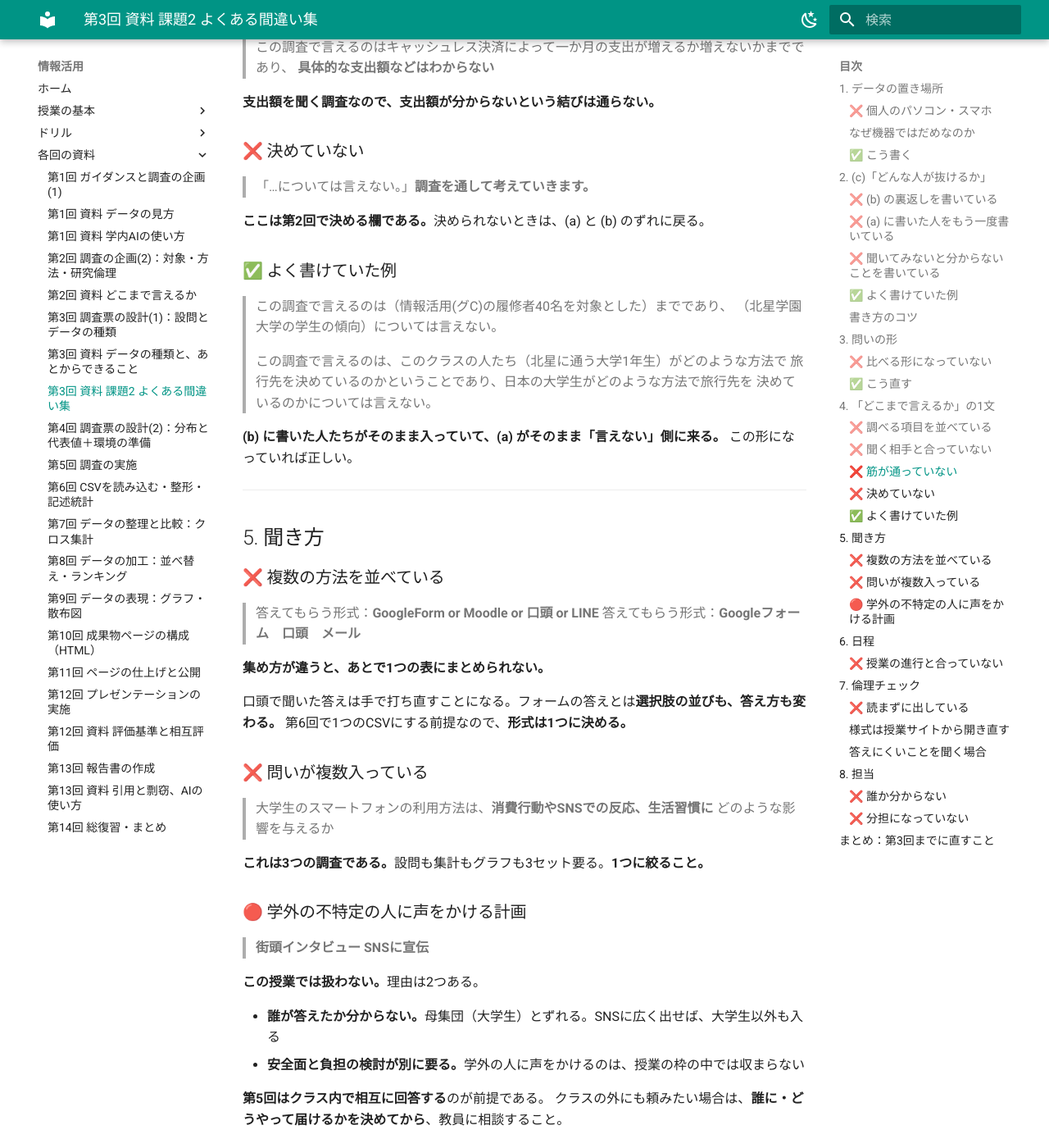
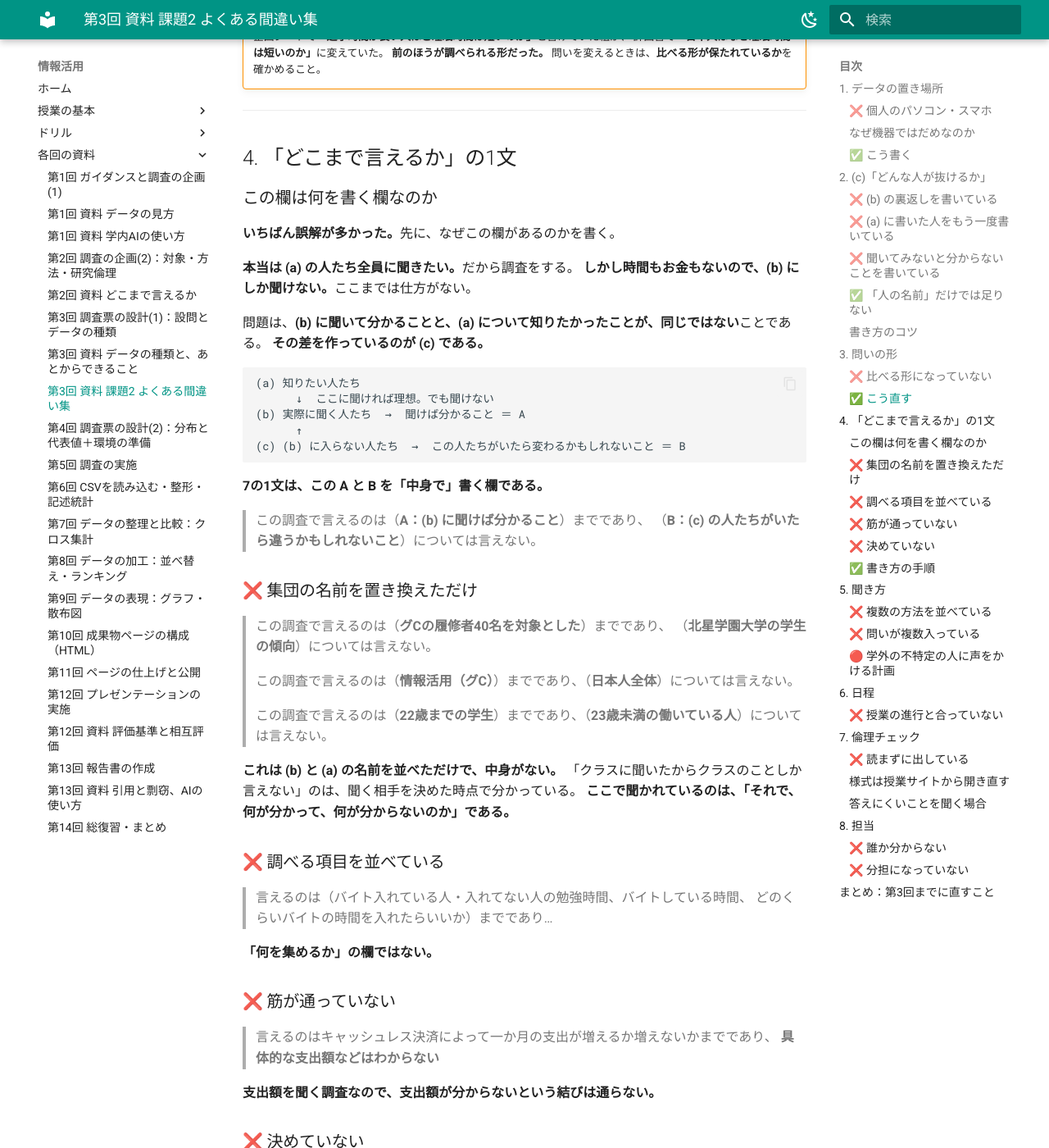
Before and after one commit to aonoa68/joho-katsuyo, an MkDocs documentation site: the page built from docs/plan-mistakes.md, in a window 1280 px wide and 1400 px high, scrolled down 3790 px. Shown: the whole window at 82% size. Built offline with MkDocs 1.6.1 and Material for MkDocs 9.7.7, drawn with Linux system fonts in a browser that asks for light colours; some of the changed text lies outside the part shown.

Commit message:
(c)と7の関係を書き直した
7欄は「(b)に聞けば分かること」と「(c)の人たちがいたら違ったかもしれない
こと」を中身で書く欄である。集団の名前を(b)(a)で置き換えただけでは
答えになっていない。これを正解として示していたので直した。

- 7節：(a)→(b)→(c)→AとBの関係を図で示し、(c)由来の例を3つ追加
- 7節：相関と因果、浅さと深さは正しい指摘だがこの欄の話ではないと明示
- 2節：(c)は「抜ける人の名前」で止めず「その人がいたら何が変わりそうか」
  まで書く。右の列がそのまま7の言えない側になることを表で示した
- まとめのチェックリストを2項目追加

Co-Authored-By: Claude Opus 5 (1M context) <noreply@anthropic.com>
Claude-Session: https://claude.ai/code/session_01491iACNdyWdrViehZyTRv6

````diff
--- a/docs/plan-mistakes.md
+++ b/docs/plan-mistakes.md
@@ -78,7 +78,9 @@
 
 **答えてもらう前には分からない。**ずれは、**依頼する前に分かること**で書く。
 
-### ✅ よく書けていた例
+### ✅ 「人の名前」だけでは足りない
+
+次の4つは、**抜ける人を具体的に挙げられている**点でよい。
 
 > 1年生にしか聞いていないので、大学生全学年に対応していない。
 > 北海道の人にしか聞いていないので、「日本」の大学生という部分では不足している。
@@ -90,7 +92,21 @@
 
 > スマホを持っていない人、使用に制限がかけられている人。
 
-**共通しているのは、「抜ける人が、結論を変えてしまう」ことが見えている**点である。
+**ただし、ここで止まると7の1文が書けない。**
+
+(c) は、**7（どこまで言えるか）を書くための材料**である。
+7には「**(c) の人たちがいたら、違っていたかもしれないこと**」を書く。
+だから (c) には、**抜ける人の名前**と、**その人がいたら何が変わりそうか**の両方が要る。
+
+| (c)：抜ける人 | **その人がいたら、何が変わりそうか** |
+|---|---|
+| 北海道の学生しか聞いていない | 移動にかかる**費用の重みが違う**ので、旅行先の選び方が変わるかもしれない |
+| キャッシュレスが普及していない地域の大学生 | **現金しか使えない場面が多い**と、支出額の差が出ないかもしれない |
+| スマホを持っていない人・使用に制限がある人 | **使用時間が極端に短い人**が入ると、視力との関係が見えなくなるかもしれない |
+| 2〜4年生、他大学の学生 | **1限の時間割や通学距離が違う**ので、朝食と出席率の関係が変わるかもしれない |
+
+**右の列が書ければ、それがそのまま7の「言えない側」になる。**
+右が書けないときは、**その抜け方は結論に効いていない**ということなので、別のものを探す。
 
 ### 書き方のコツ
 
@@ -138,22 +154,52 @@
 
 ## 4. 「どこまで言えるか」の1文
 
+### この欄は何を書く欄なのか
+
+**いちばん誤解が多かった。**先に、なぜこの欄があるのかを書く。
+
+**本当は (a) の人たち全員に聞きたい。**だから調査をする。
+**しかし時間もお金もないので、(b) にしか聞けない。**ここまでは仕方がない。
+
+問題は、**(b) に聞いて分かることと、(a) について知りたかったことが、同じではない**ことである。
+**その差を作っているのが (c) である。**
+
+```
+(a) 知りたい人たち
+      ↓  ここに聞ければ理想。でも聞けない
+(b) 実際に聞く人たち  →  聞けば分かること ＝ A
+      ↑
+(c) (b) に入らない人たち  →  この人たちがいたら変わるかもしれないこと ＝ B
+```
+
+**7の1文は、この A と B を「中身で」書く欄である。**
+
+> この調査で言えるのは（**A：(b) に聞けば分かること**）までであり、
+> （**B：(c) の人たちがいたら違うかもしれないこと**）については言えない。
+
+### ❌ 集団の名前を置き換えただけ
+
+> この調査で言えるのは（**グCの履修者40名を対象とした**）までであり、
+> （**北星学園大学の学生の傾向**）については言えない。
+
+> この調査で言えるのは（**情報活用（グC）**）までであり、（**日本人全体**）については言えない。
+
+> この調査で言えるのは（**22歳までの学生**）までであり、（**23歳未満の働いている人**）については言えない。
+
+**これは (b) と (a) の名前を並べただけで、中身がない。**
+「クラスに聞いたからクラスのことしか言えない」のは、聞く相手を決めた時点で分かっている。
+**ここで聞かれているのは、「それで、何が分かって、何が分からないのか」である。**
+
 ### ❌ 調べる項目を並べている
 
-> この調査で言えるのは（バイト入れている人・入れてない人の勉強時間、バイトしている時間、
+> 言えるのは（バイト入れている人・入れてない人の勉強時間、バイトしている時間、
 > どのくらいバイトの時間を入れたらいいか）までであり…
 
-**ここは「何を調べるか」の欄ではない。**
-
-### ❌ 聞く相手と合っていない
-
-> この調査で言えるのは（**大学生**）までであり、（前世代）については言えない。
-
-実際に聞くのは**このクラスの学生だけ**である。**大学生全体については言えない。**
+**「何を集めるか」の欄ではない。**
 
 ### ❌ 筋が通っていない
 
-> この調査で言えるのはキャッシュレス決済によって一か月の支出が増えるか増えないかまでであり、
+> 言えるのはキャッシュレス決済によって一か月の支出が増えるか増えないかまでであり、
 > **具体的な支出額などはわからない**
 
 **支出額を聞く調査なので、支出額が分からないという結びは通らない。**
@@ -162,21 +208,44 @@
 
 > 「…については言えない。」**調査を通して考えていきます。**
 
-**ここは第2回で決める欄である。**決められないときは、(a) と (b) のずれに戻る。
+**ここは第2回で決める欄である。**決められないときは (c) に戻る。
 
-### ✅ よく書けていた例
+### ✅ 書き方の手順
 
-> この調査で言えるのは（情報活用(グC)の履修者40名を対象とした）までであり、
-> （北星学園大学の学生の傾向）については言えない。
+**(c) に書いた人たちを1人ずつ思い浮かべて、「この人がいたら、結論はどう変わるか」を考える。**
+それが B になる。
 
-> この調査で言えるのは、このクラスの人たち（北星に通う大学1年生）がどのような方法で
-> 旅行先を決めているのかということであり、日本の大学生がどのような方法で旅行先を
-> 決めているのかについては言えない。
+**例1**（(c) が「北海道の人にしか聞いていない。経済状況や平均収入が違う」）
 
-**(b) に書いた人たちがそのまま入っていて、(a) がそのまま「言えない」側に来る。**
-この形になっていれば正しい。
+> この調査で言えるのは（**北海道に住む大学1年生が、旅行先を決めるときに何を重視しているか**）までであり、
+> （**移動にかかる費用の重みが違う地域の学生でも、同じ基準で選ぶのか**）については言えない。
 
----
+**例2**（(c) が「キャッシュレス決済が普及していない地域の大学生」）
+
+> この調査で言えるのは（**現金もキャッシュレスも選べる環境で、キャッシュレスを使う人と使わない人に
+> 支出額の差があるか**）までであり、（**現金しか使えない場面が多い地域でも同じ差が出るか**）については言えない。
+
+**例3**（(c) が「スマホを持っていない人、使用に制限がかけられている人」）
+
+> この調査で言えるのは（**スマホを日常的に使う学生の中で、使用時間と視力に関係があるか**）までであり、
+> （**使っていない人や制限がある人を含めても、同じ関係が見えるか**）については言えない。
+
+**どれも、言えない側が (c) から出ている。**ここが繋がっていれば正しい。
+
+!!! warning "(c) と 7 はセットである"
+    **(c) を書き直したら、7 も書き直すことになる。**
+    7 が書けないときは、たいてい **(c) が「このクラス以外」のような中身のないもの**になっている。
+    2 に戻ること。
+
+!!! note "「相関と因果」「浅さと深さ」は、この欄の話ではない"
+    次の2つは、**書いてあること自体は正しい**。
+
+    > スマホと大学生の行動には何らかの関係があるまでであり、**スマホが原因で行動が変わった**については言えない
+    > 単純な音楽とファッションの関係性までであり、**歴史やアイデンティティの結びつき**については言えない
+
+    前者は**相関と因果**の違い、後者は**調べる深さ**の話で、どちらも大事な区別である。
+    ただし**7欄が聞いているのは、(c) によって生まれる限界**である。
+    書きたければ別に書いてよいが、**7欄には (c) 由来の限界を書くこと。**
 
 ## 5. 聞き方
 
@@ -284,8 +353,10 @@
 
 - [ ] データの置き場所を**大学アカウントのOneDrive**にした
 - [ ] (c) に、**結論に効くずれを2つか3つ**書いた（(b) の裏返しではない）
+- [ ] (c) のそれぞれについて、**その人がいたら何が変わりそうか**を言える
 - [ ] 問いが**「AとBで違うのか」「多い人ほど〜か」**の形になっている
-- [ ] 「どこまで言えるか」の1文に、**(b) の人たち**が入っている
+- [ ] 「どこまで言えるか」の1文が、**集団の名前ではなく中身**になっている
+- [ ] 1文の「言えない側」が、**(c) から出ている**
 - [ ] 聞き方を**1つ**に決めた
 - [ ] 締切を**第6回の開始まで**にした
 - [ ] 倫理チェックを**9項目**、読んで付けた
````
